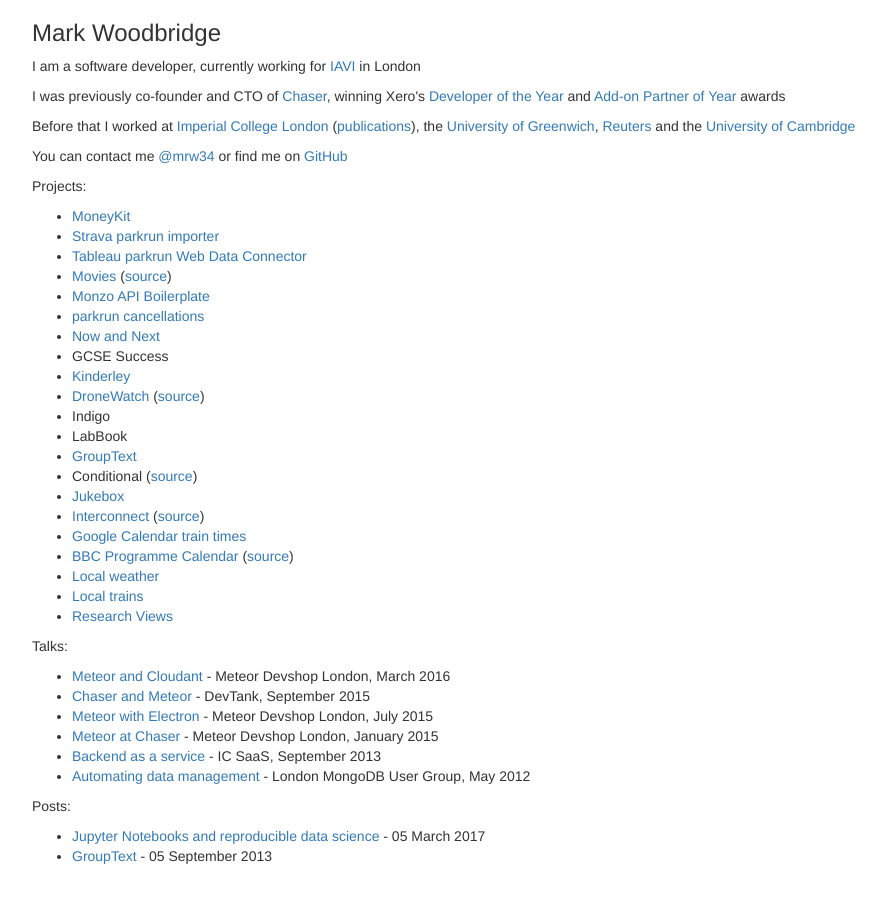
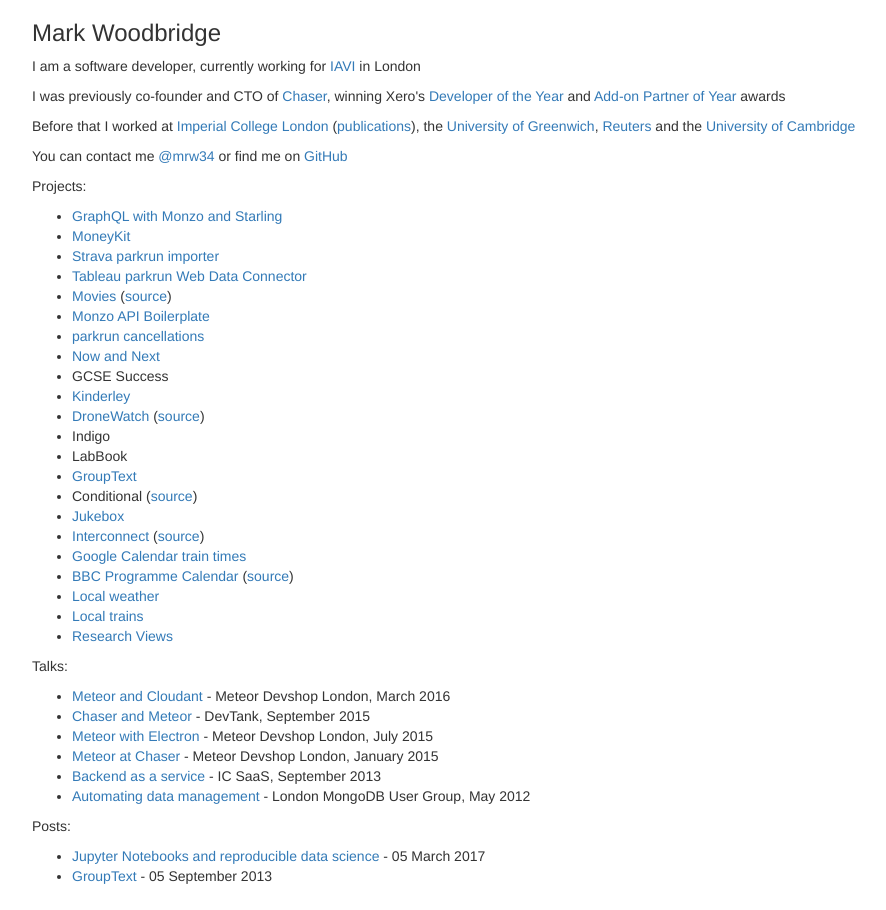
Before and after one commit to mrw34/mrw34.github.com, a Jekyll site: the page built from index.html, in a window 1280 px wide. Shown: the whole page, without its empty margins (38-924 px from the left). Built offline with Jekyll 4.4.1, drawn with Linux system fonts in a browser that asks for light colours.

Commit message:
GraphQL with Monzo and Starling

```diff
--- a/index.html
+++ b/index.html
@@ -10,6 +10,7 @@
 	<p>You can contact me <a href="https://twitter.com/mrw34" itemprop="contactPoint">@mrw34</a> or find me on <a href="https://github.com/mrw34?tab=repositories">GitHub</a></p>
 	<p>Projects:</p>
 	<ul>
+		<li><a href="https://launchpad.graphql.com/54j878l99">GraphQL with Monzo and Starling<a></li>
 		<li><a href="http://moneyk.it/">MoneyKit</a></li>
 		<li><a href="https://strava.markwoodbridge.com">Strava parkrun importer</a></li>
 		<li><a href="https://parkrun-webdataconnector.now.sh">Tableau parkrun Web Data Connector</a></li>
```
